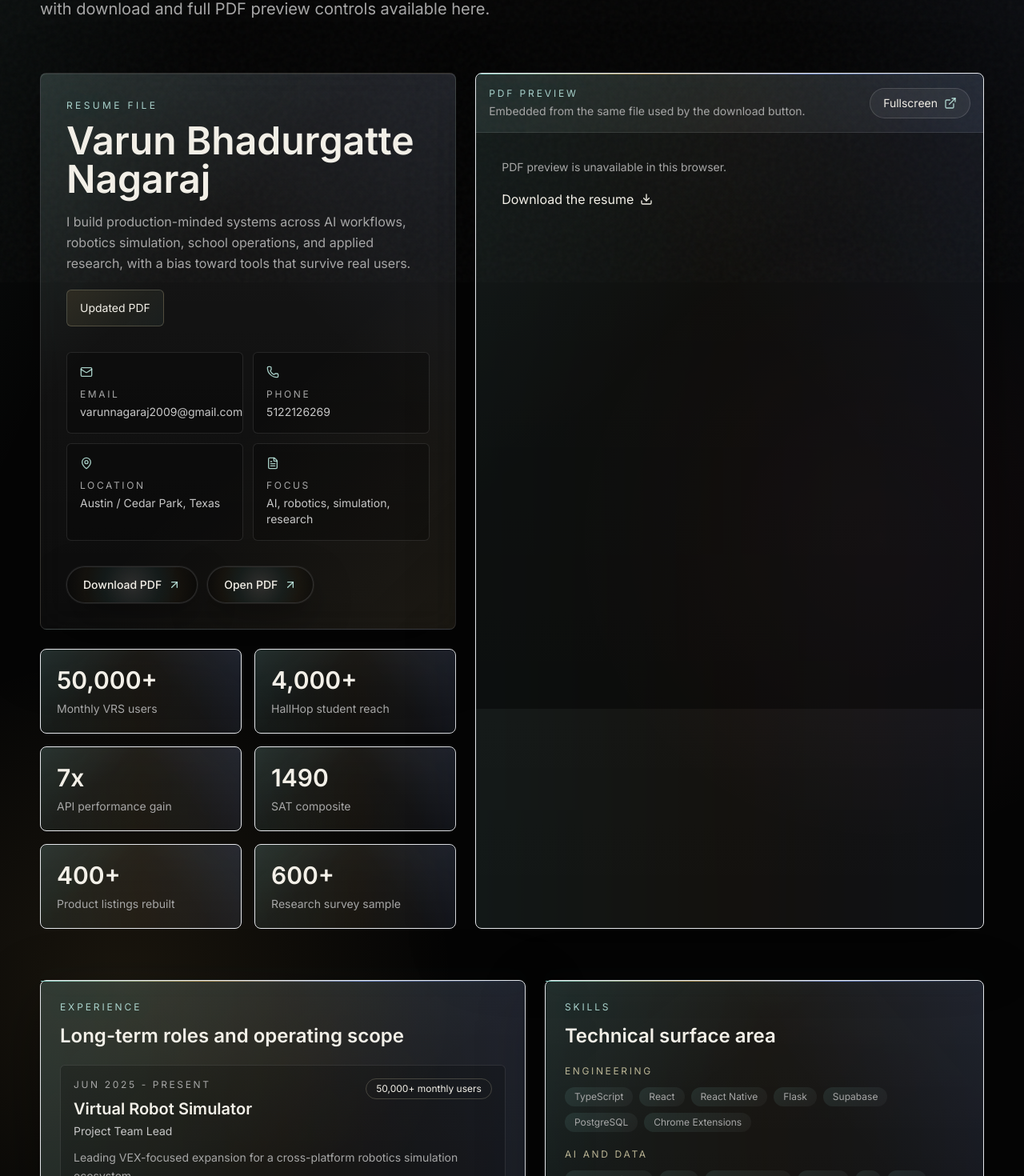
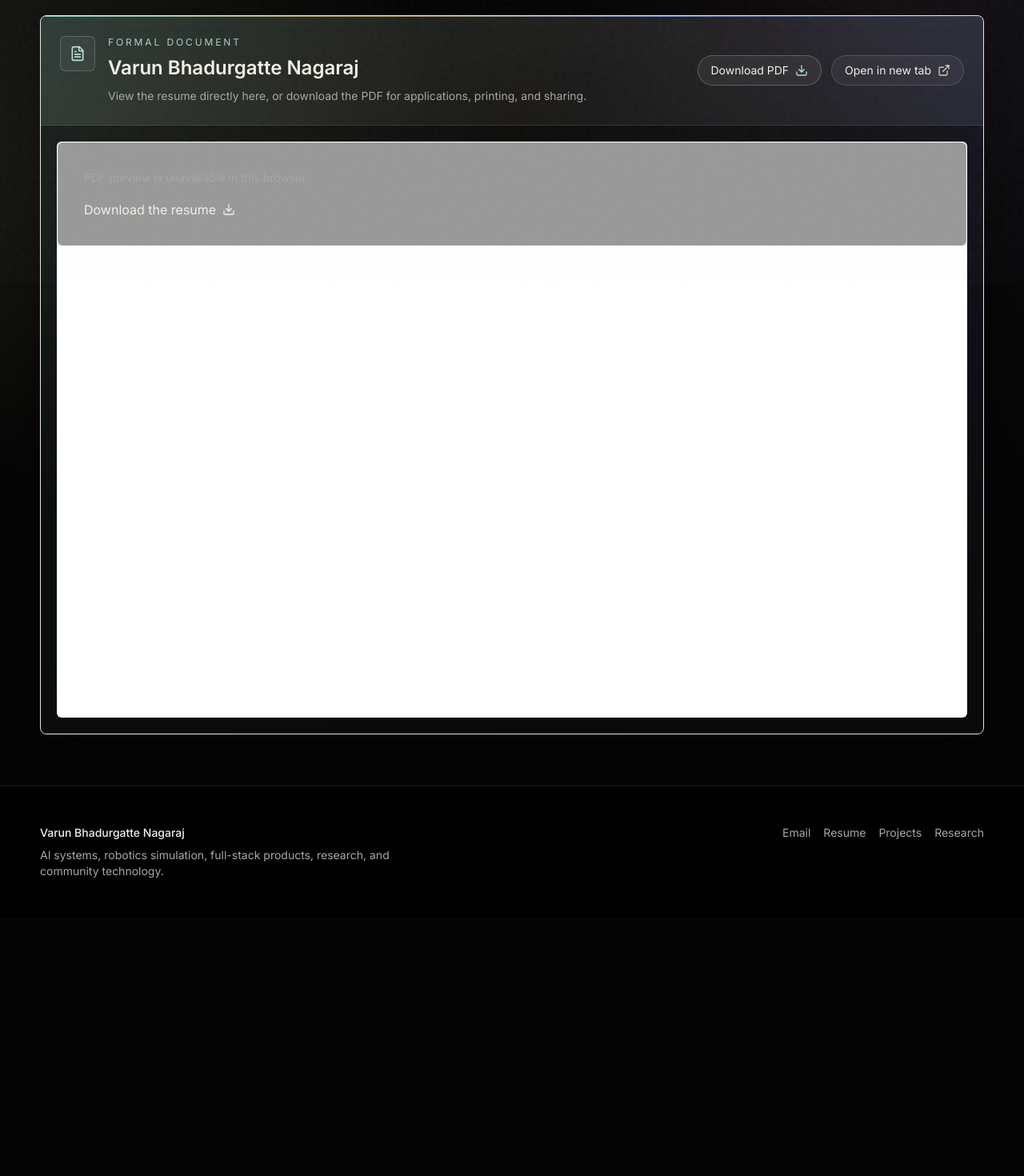
Before and after one commit to varun-b-nagaraj/E-Portfolio, a Next.js app: page /resume in a window 1280 px wide. Shown: the part 447-1917 px from the top of the page at 80% size. After the commit the page ends 1594 px from the top, so only its background shows below. Built offline with nearby package versions, Linux system fonts and the light colour scheme.

Commit message:
Simplify resume page around PDF

```diff
--- a/src/app/resume/page.tsx
+++ b/src/app/resume/page.tsx
@@ -1,135 +1,57 @@
-import { ArrowUpRight, Download, ExternalLink, FileText, GraduationCap, Layers, Mail, MapPin, Phone, Sparkles } from "lucide-react";
-import { MagneticButton } from "@/components/MagneticButton";
+import { Download, ExternalLink, FileText } from "lucide-react";
 import { SectionIntro } from "@/components/SectionIntro";
-import { education } from "@/data/education";
-import { experiences } from "@/data/experience";
-import { leadership } from "@/data/leadership";
 import { profile } from "@/data/profile";
-import { projects } from "@/data/projects";
-
-const resumeStats = [
-  ["50,000+", "Monthly VRS users"],
-  ["4,000+", "HallHop student reach"],
-  ["7x", "API performance gain"],
-  ["1490", "SAT composite"],
-  ["400+", "Product listings rebuilt"],
-  ["600+", "Research survey sample"]
-];
-
-const skillGroups = [
-  {
-    label: "Engineering",
-    items: ["TypeScript", "React", "React Native", "Flask", "Supabase", "PostgreSQL", "Chrome Extensions"]
-  },
-  {
-    label: "AI and Data",
-    items: ["LLM workflows", "RAG", "Agent systems", "Python", "R", "SEM", "Multiple imputation"]
-  },
-  {
-    label: "Robotics and Research",
-    items: ["FTC SDK", "PROS", "LemLib", "PID control", "Qiskit", "IBM Quantum", "AprilTag vision"]
-  }
-];
-
-function ResumeCard({
-  eyebrow,
-  title,
-  children
-}: {
-  eyebrow: string;
-  title: string;
-  children: React.ReactNode;
-}) {
-  return (
-    <section className="surface-glow rounded-lg border border-white/12 bg-panel/80 p-6 shadow-glass">
-      <div className="accent-rule -mx-6 -mt-6 mb-6 h-px" />
-      <p className="section-kicker text-xs uppercase tracking-[0.24em]">{eyebrow}</p>
-      <h2 className="mt-3 text-2xl font-semibold text-bone">{title}</h2>
-      <div className="mt-5">{children}</div>
-    </section>
-  );
-}
 
 export default function ResumePage() {
   return (
     <>
       <SectionIntro
         eyebrow="Resume"
-        title="A themed resume view with the PDF one click away."
-        body="A web-native version of the resume: experience stays separate from projects, with download and full PDF preview controls available here."
+        title="Resume PDF"
+        body="A clean embedded copy of the formal resume, framed in the same visual theme as the portfolio."
       />
 
-      <section className="container-page grid gap-6 py-16 lg:grid-cols-[0.9fr_1.1fr]">
-        <div className="space-y-6">
-          <section className="glass rounded-lg p-6 md:p-8">
-            <div className="flex flex-wrap items-start justify-between gap-5">
+      <section className="container-page py-16">
+        <div className="surface-glow overflow-hidden rounded-lg border border-white/12 bg-panel/80 shadow-glass">
+          <div className="accent-rule h-px" />
+          <div className="flex flex-col gap-5 border-b border-white/10 p-5 md:flex-row md:items-center md:justify-between md:p-6">
+            <div className="flex items-start gap-4">
+              <span className="grid h-11 w-11 shrink-0 place-items-center rounded-md border border-teal-100/20 bg-white/[0.05] text-teal-100/85">
+                <FileText className="h-5 w-5" />
+              </span>
               <div>
-                <p className="section-kicker text-xs uppercase tracking-[0.28em]">Resume file</p>
-                <h1 className="mt-3 text-4xl font-semibold leading-tight text-bone md:text-5xl">{profile.name}</h1>
-                <p className="mt-4 max-w-2xl text-base leading-relaxed text-muted">{profile.intro}</p>
-              </div>
-              <div className="rounded-md border border-amber-100/20 bg-[linear-gradient(135deg,rgba(240,195,106,0.10),rgba(141,223,213,0.055))] px-4 py-3 text-sm text-bone">
-                Updated PDF
+                <p className="section-kicker text-xs uppercase tracking-[0.24em]">Formal document</p>
+                <h2 className="mt-2 text-2xl font-semibold text-bone">{profile.name}</h2>
+                <p className="mt-2 max-w-2xl text-sm leading-relaxed text-muted">
+                  View the resume directly here, or download the PDF for applications, printing, and sharing.
+                </p>
               </div>
             </div>
 
-            <div className="mt-8 grid gap-3 sm:grid-cols-2">
-              {[
-                [Mail, "Email", profile.email],
-                [Phone, "Phone", profile.phone],
-                [MapPin, "Location", profile.location],
-                [FileText, "Focus", "AI, robotics, simulation, research"]
-              ].map(([Icon, label, value]) => {
-                const LucideIcon = Icon as typeof Mail;
-                return (
-                  <div key={label as string} className="rounded-md border border-white/10 bg-black/25 p-4">
-                    <LucideIcon className="h-4 w-4 text-teal-100/80" />
-                    <p className="mt-3 text-xs uppercase tracking-[0.22em] text-muted">{label as string}</p>
-                    <p className="mt-1 text-sm text-silver">{value as string}</p>
-                  </div>
-                );
-              })}
-            </div>
-
-            <div className="mt-8 flex flex-wrap gap-3">
-              <MagneticButton href={profile.resume} download>
+            <div className="flex flex-wrap gap-3">
+              <a
+                href={profile.resume}
+                download
+                className="inline-flex items-center gap-2 rounded-full border border-teal-100/25 bg-white/[0.06] px-4 py-2 text-sm text-bone transition hover:border-teal-100/45 hover:bg-white/[0.1]"
+              >
                 Download PDF
-              </MagneticButton>
-              <MagneticButton href={profile.resume}>
-                Open PDF
-              </MagneticButton>
-            </div>
-          </section>
-
-          <div className="grid gap-4 sm:grid-cols-2">
-            {resumeStats.map(([value, label]) => (
-              <div key={label} className="surface-glow rounded-lg border border-white/12 bg-panel/80 p-5">
-                <p className="text-3xl font-semibold text-bone">{value}</p>
-                <p className="mt-2 text-sm text-muted">{label}</p>
-              </div>
-            ))}
-          </div>
-        </div>
-
-        <section className="surface-glow overflow-hidden rounded-lg border border-white/12 bg-panel/80 shadow-glass">
-          <div className="accent-rule h-px" />
-          <div className="flex flex-wrap items-center justify-between gap-3 border-b border-white/10 p-4">
-            <div>
-              <p className="section-kicker text-xs uppercase tracking-[0.24em]">PDF preview</p>
-              <p className="mt-1 text-sm text-muted">Embedded from the same file used by the download button.</p>
-            </div>
+                <Download className="h-4 w-4 text-teal-100/85" />
+              </a>
               <a
                 href={profile.resume}
                 target="_blank"
                 rel="noreferrer"
-              className="inline-flex items-center gap-2 rounded-full border border-white/15 bg-white/[0.05] px-4 py-2 text-sm text-bone transition hover:border-teal-100/35 hover:bg-white/[0.09]"
+                className="inline-flex items-center gap-2 rounded-full border border-white/15 bg-white/[0.05] px-4 py-2 text-sm text-bone transition hover:border-amber-100/35 hover:bg-white/[0.09]"
               >
-              Fullscreen
-              <ExternalLink className="h-4 w-4 text-teal-100/80" />
+                Open in new tab
+                <ExternalLink className="h-4 w-4 text-amber-100/80" />
               </a>
             </div>
-          <object data={profile.resume} type="application/pdf" className="h-[720px] w-full bg-black/40">
-            <div className="p-8">
+          </div>
+
+          <div className="bg-black/45 p-3 md:p-5">
+            <object data={profile.resume} type="application/pdf" className="h-[82vh] min-h-[720px] w-full rounded-md border border-white/10 bg-white">
+              <div className="rounded-md border border-white/10 bg-black/40 p-8">
                 <p className="text-sm leading-relaxed text-muted">PDF preview is unavailable in this browser.</p>
                 <a href={profile.resume} download className="mt-4 inline-flex items-center gap-2 text-bone">
                   Download the resume
@@ -137,117 +59,7 @@ export default function ResumePage() {
                 </a>
               </div>
             </object>
-        </section>
-      </section>
-
-      <section className="container-page grid gap-6 pb-24 lg:grid-cols-[1.05fr_0.95fr]">
-        <div className="space-y-6">
-          <ResumeCard eyebrow="Experience" title="Long-term roles and operating scope">
-            <div className="space-y-4">
-              {experiences.slice(0, 5).map((item) => (
-                <a key={item.slug} href={`/experience/${item.slug}`} className="group block rounded-md border border-white/10 bg-black/20 p-4 transition hover:border-teal-100/30 hover:bg-white/[0.055]">
-                  <div className="flex flex-wrap items-start justify-between gap-3">
-                    <div>
-                      <p className="text-xs uppercase tracking-[0.22em] text-muted">{item.period}</p>
-                      <h3 className="mt-2 text-xl font-semibold text-bone">{item.company}</h3>
-                      <p className="mt-1 text-sm text-silver">{item.role}</p>
           </div>
-                    {item.metric && <span className="rounded-full border border-amber-100/20 px-3 py-1 text-xs text-bone">{item.metric}</span>}
-                  </div>
-                  <p className="mt-3 text-sm leading-relaxed text-muted">{item.summary}</p>
-                </a>
-              ))}
-            </div>
-          </ResumeCard>
-
-          <ResumeCard eyebrow="Projects and research" title="Scoped builds kept separate from experience">
-            <div className="grid gap-3 sm:grid-cols-2">
-              {projects.map((project) => (
-                <a key={project.slug} href={`/projects/${project.slug}`} className="surface-glow rounded-md border border-white/10 bg-black/20 p-4 transition hover:border-teal-100/30">
-                  <p className="text-xs uppercase tracking-[0.22em] text-teal-100/70">{project.eyebrow}</p>
-                  <h3 className="mt-2 text-lg font-semibold text-bone">{project.title}</h3>
-                  <p className="mt-2 text-sm leading-relaxed text-muted">{project.summary}</p>
-                </a>
-              ))}
-            </div>
-          </ResumeCard>
-        </div>
-
-        <div className="space-y-6">
-          <ResumeCard eyebrow="Skills" title="Technical surface area">
-            <div className="space-y-5">
-              {skillGroups.map((group) => (
-                <div key={group.label}>
-                  <p className="text-xs uppercase tracking-[0.22em] text-amber-100/70">{group.label}</p>
-                  <div className="mt-3 flex flex-wrap gap-2">
-                    {group.items.map((item) => (
-                      <span key={item} className="accent-chip rounded-full px-3 py-1 text-xs text-muted">
-                        {item}
-                      </span>
-                    ))}
-                  </div>
-                </div>
-              ))}
-            </div>
-          </ResumeCard>
-
-          <ResumeCard eyebrow="Education" title={`${education.school} · ${education.academy}`}>
-            <div className="space-y-5">
-              <div className="rounded-md border border-white/10 bg-black/20 p-4">
-                <GraduationCap className="h-5 w-5 text-teal-100/80" />
-                <p className="mt-3 text-sm text-silver">{education.period}</p>
-                <p className="mt-1 text-sm text-muted">{education.gpa}</p>
-              </div>
-              <div>
-                <p className="text-xs uppercase tracking-[0.22em] text-muted">Coursework</p>
-                <div className="mt-3 flex flex-wrap gap-2">
-                  {education.coursework.slice(0, 7).map((course) => (
-                    <span key={course} className="accent-chip rounded-full px-3 py-1 text-xs text-muted">
-                      {course}
-                    </span>
-                  ))}
-                </div>
-              </div>
-              <div>
-                <p className="text-xs uppercase tracking-[0.22em] text-muted">Certifications</p>
-                <ul className="mt-3 space-y-2 text-sm leading-relaxed text-silver">
-                  {education.certifications.map((certification) => (
-                    <li key={certification}>{certification}</li>
-                  ))}
-                </ul>
-              </div>
-            </div>
-          </ResumeCard>
-
-          <ResumeCard eyebrow="Leadership" title="Service and community roles">
-            <div className="space-y-3">
-              {leadership.slice(0, 4).map((item) => (
-                <div key={item.title} className="rounded-md border border-white/10 bg-black/20 p-4">
-                  <p className="text-xs uppercase tracking-[0.22em] text-muted">{item.period}</p>
-                  <h3 className="mt-2 text-lg font-semibold text-bone">{item.title}</h3>
-                  <p className="mt-2 text-sm leading-relaxed text-muted">{item.impact}</p>
-                </div>
-              ))}
-            </div>
-          </ResumeCard>
-
-          <section className="glass rounded-lg p-6">
-            <Sparkles className="h-5 w-5 text-amber-100/80" />
-            <h2 className="mt-4 text-2xl font-semibold text-bone">Need the formal file?</h2>
-            <p className="mt-3 text-sm leading-relaxed text-muted">
-              Use the PDF for applications, sharing, or printing. The web version is for browsing the same story in the site theme.
-            </p>
-            <div className="mt-6 flex flex-wrap gap-3">
-              <a href={profile.resume} download className="inline-flex items-center gap-2 rounded-full border border-white/15 bg-white/[0.06] px-4 py-2 text-sm text-bone transition hover:border-teal-100/35 hover:bg-white/[0.09]">
-                Download
-                <Download className="h-4 w-4" />
-              </a>
-              <a href="/contact" className="inline-flex items-center gap-2 rounded-full border border-white/15 bg-white/[0.06] px-4 py-2 text-sm text-bone transition hover:border-amber-100/35 hover:bg-white/[0.09]">
-                Contact
-                <ArrowUpRight className="h-4 w-4" />
-              </a>
-            </div>
-          </section>
         </div>
       </section>
     </>
```
Lines whose indentation alone changed are shown as unchanged.
